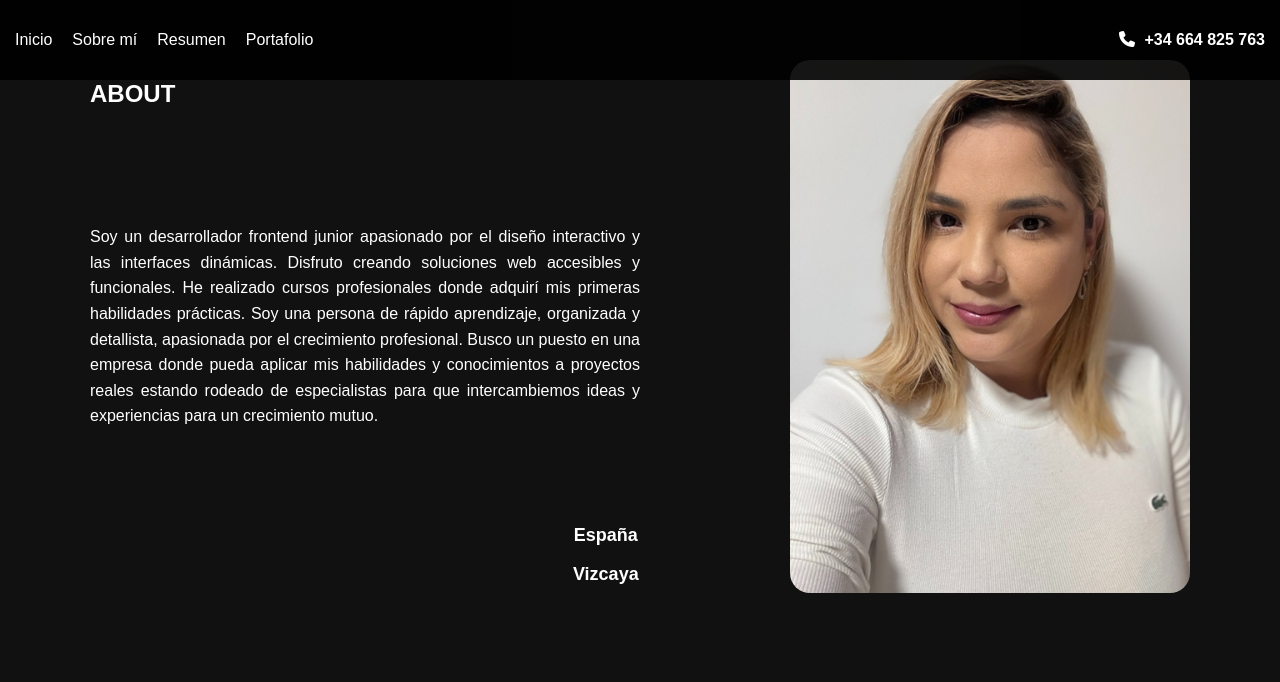
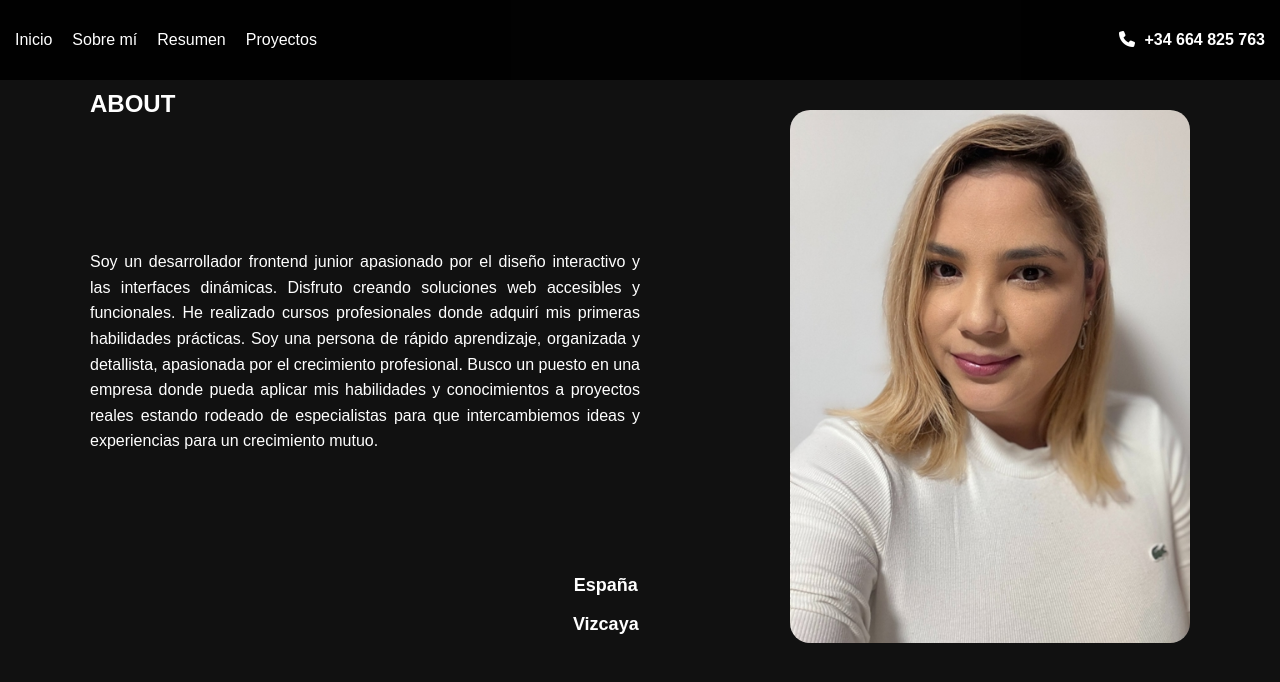
Before and after one commit to cleialopes/my_portfolio, a plain HTML site: page piblic/about.html in a window 1280 px wide. Drawn offline with Linux system fonts and the light colour scheme.

Commit message:
adenar archivos

```diff
--- a/about.html
+++ b/piblic/about.html
@@ -14,7 +14,7 @@
                 <li><a href="index.html">Inicio</a></li>
                 <li><a href="about.html">Sobre mí</a></li>
                 <li><a href="resume.html">Resumen</a></li>
-                <li><a href="proyectos.html">Portafolio</a></li>
+                <li><a href="proyectos.html">Proyectos</a></li>
             </ul>
         </nav>
         <div class="contact-info">
--- a/styles.css
+++ b/piblic/styles.css
@@ -78,7 +78,7 @@ nav a:hover {
     height: 100%;
     background: url('img/escritorio.avif') no-repeat center center/cover;
     background-attachment: fixed;
-    filter: brightness(40%); /* Reduce el brillo (ajústalo según necesites) */
+    filter: brightness(40%);
     z-index: -1;
 }
 .hero-content {
@@ -150,7 +150,7 @@ section.visible {
 }
 .about-header {
     position: absolute;
-    top: 60px;
+    top: 70px;
     left: 20px;
     text-align: left;
 }
@@ -166,6 +166,7 @@ section.visible {
 .about-container img {
     max-width: 400px;
     height: auto;
+    margin: 50px 0 0 0;
     border-radius: 20px;
     margin-left: 20px;
 }
```
Also changed, not shown: piblic/img/api.png (renamed from img/api.png), piblic/img/cleia.JPG (renamed from img/cleia.JPG), piblic/img/escritorio.avif (renamed from img/escritorio.avif), piblic/img/resume.jpg (renamed from img/resume.jpg), piblic/img/visual-studio.png (renamed from img/visual-studio.png), piblic/index.html (renamed from index.html), piblic/proyectos.html (renamed from proyectos.html), piblic/resume.html (renamed from resume.html), piblic/script.js (renamed from script.js).
